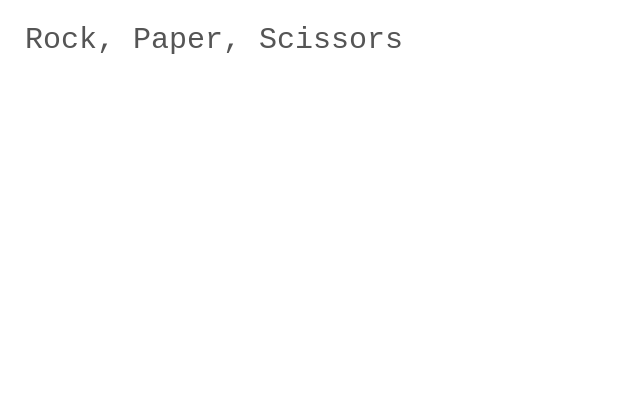
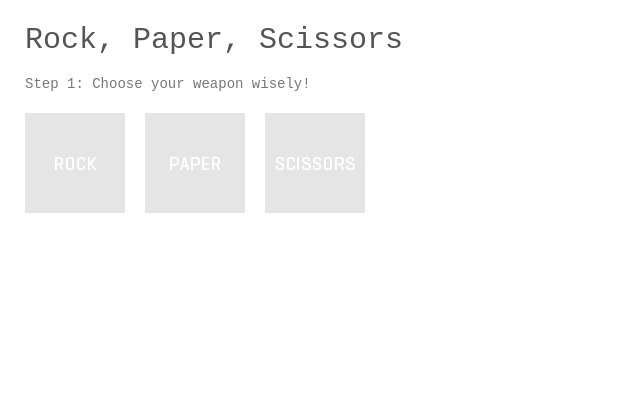
Before and after one commit to daratari22/RockPaperScissorsAssignment, a plain HTML site: page RockPaperScissors/index.html in a window 1280 px wide. Shown: the whole page, without its empty margins (0-640 px from the left). Drawn offline with Linux system fonts and the light colour scheme.

Commit message:
create styles

```diff
--- a/RockPaperScissors/index.html
+++ b/RockPaperScissors/index.html
@@ -22,6 +22,16 @@
 
 	<div class="wrap" >
 		<h1>Rock, Paper, Scissors</h1>
+		<ul>
+			<li>Step 1: Choose your weapon wisely!</li>
+		</ul>
+
+		<div id="weapons">
+			<div class="rock"<img src="images/optionRock.jpg" width="100" height="100">Rock</div>
+			<div class="paper"<img src="images/optionPaper.jpg" width="100" height="100">Paper</div>
+			<div class="scissors"<img src="images/optionScissors.jpg" width="100" height="100">Scissors</div>
+		</div>
+
 	</div>
 
 </body>
--- a/RockPaperScissors/styles.css
+++ b/RockPaperScissors/styles.css
@@ -147,3 +147,36 @@ table {
 	text-decoration: none;
 	border: none;
 }
+
+/* Rock Paper Scissors */
+
+#weapons{
+	position: relative;
+}
+
+.rock, .paper, .scissors{
+	position: relative;
+	width: 100px;
+	height: 100px;
+	text-indent: -99999px;
+}
+
+.rock{
+	background: url('images/optionRock.jpg') bottom;
+}
+
+.paper{
+	left: 120px;
+	top: -100px;
+	background: url('images/optionPaper.jpg') bottom;
+}
+
+.scissors{
+	left: 240px;
+	top: -200px;
+	background: url('images/optionScissors.jpg') bottom;
+}
+
+.rock:hover, .paper:hover, .scissors:hover{
+	background-position: 0 0;
+}
```
Also changed, not shown: RockPaperScissors/images/optionPaper.jpg (added), RockPaperScissors/images/optionRock.jpg (added), RockPaperScissors/images/optionScissors.jpg (added), 1 other file.
